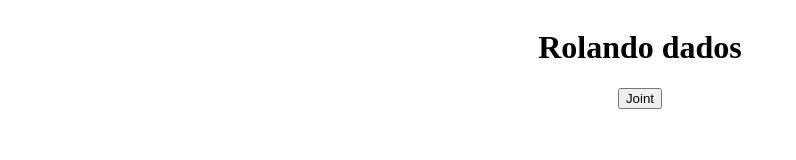
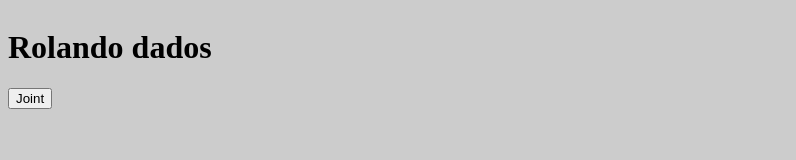
Before and after one commit to Kenzie-Academy-Brasil-Developers/entrega-rolando-dados-sprint-3-Glen1986, a plain HTML site: page index.html in a window 1280 px wide. Shown: the whole page, without its empty margins (0-796 px from the left). Drawn offline with Linux system fonts and the light colour scheme.

Commit message:
dados  mobile

```diff
--- a/style.css
+++ b/style.css
@@ -1,5 +1,6 @@
 
 body:nth-child(2){
+  background-color:#acacac;
   display:flex;
   flex-direction:column;
   text-align:center;
@@ -15,3 +16,13 @@ body:nth-child(2){
   display: flex;
   align-items: end;
 }
+@media screen and (min-width:760px){
+
+body:nth-child(2) {
+  background-color:#ccc;
+  display:flex;
+  flex-direction:column;
+  text-align:left;
+  align-items:start;
+}
+}
```
